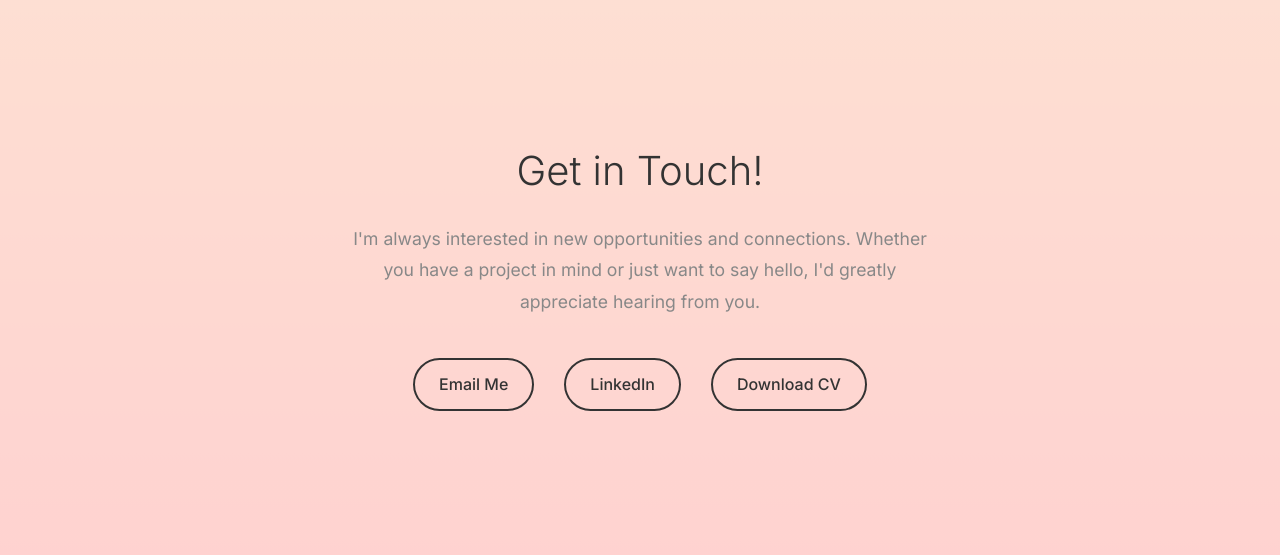
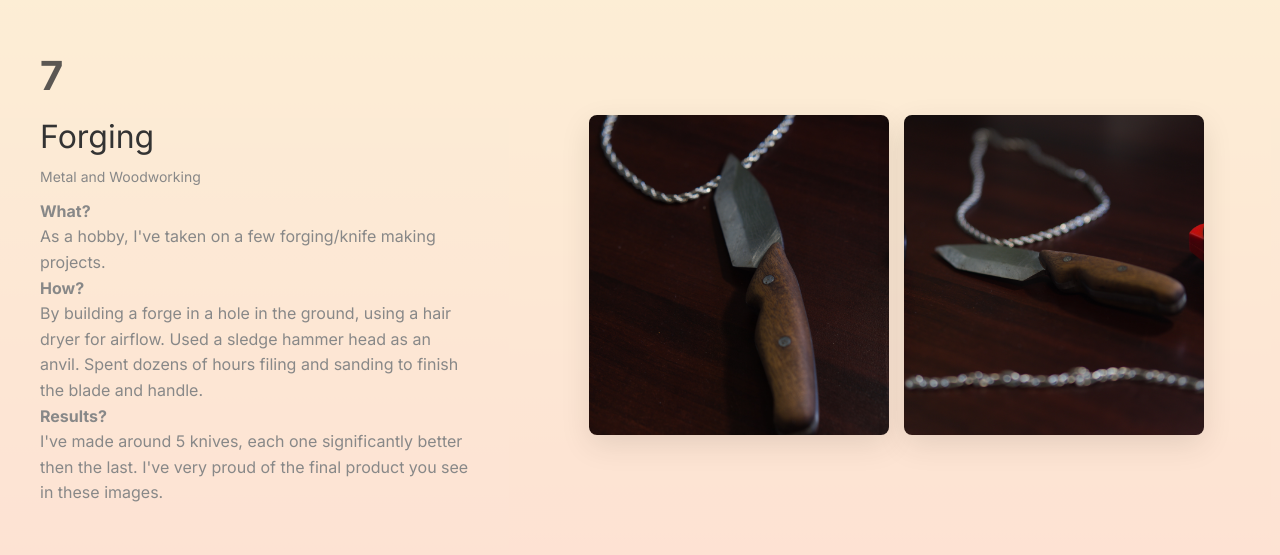
Before and after one commit to shaymckim/portfolio, a plain HTML site: page index.html in a window 1280 px wide. Shown: the part 6525-7080 px from the top of the page. Drawn offline with Linux system fonts and the light colour scheme.

Commit message:
addedSection

```diff
--- a/index.html
+++ b/index.html
@@ -1119,6 +1119,23 @@
       </div>
     </section>
 
+    <section class="section" data-project="7">
+      <div class="section-left">
+        <div class="section-content">
+          <div class="project-number">7</div>
+          <h2 class="project-title">Forging <br></h2>
+          <div class="project-meta">Metal and Woodworking</div>
+          <p class="project-description"><strong>What?</strong><br>As a hobby, I've taken on a few forging/knife making projects.<br><strong> How? </strong><br> By building a forge in a hole in the ground, using a hair dryer for airflow. Used a sledge hammer head as an anvil. Spent dozens of hours filing and sanding to finish the blade and handle.
+            <br><strong> Results? </strong><br>I've made around 5 knives, each one significantly better then the last. I've very proud of the final product you see in these images. </p>
+        </div>
+      </div>
+      <div class="section-right">
+        <div class="project-images">
+          <img class="project-image2" src="knife2.JPG" alt="Garden Party Image 1">
+          <img class="project-image2" src="knife1.JPG" alt="Garden Party Image 2">
+        </div>
+      </div>
+    </section>
 
 
 
```
Also changed, not shown: knife1.JPG (added), knife2.JPG (added).
